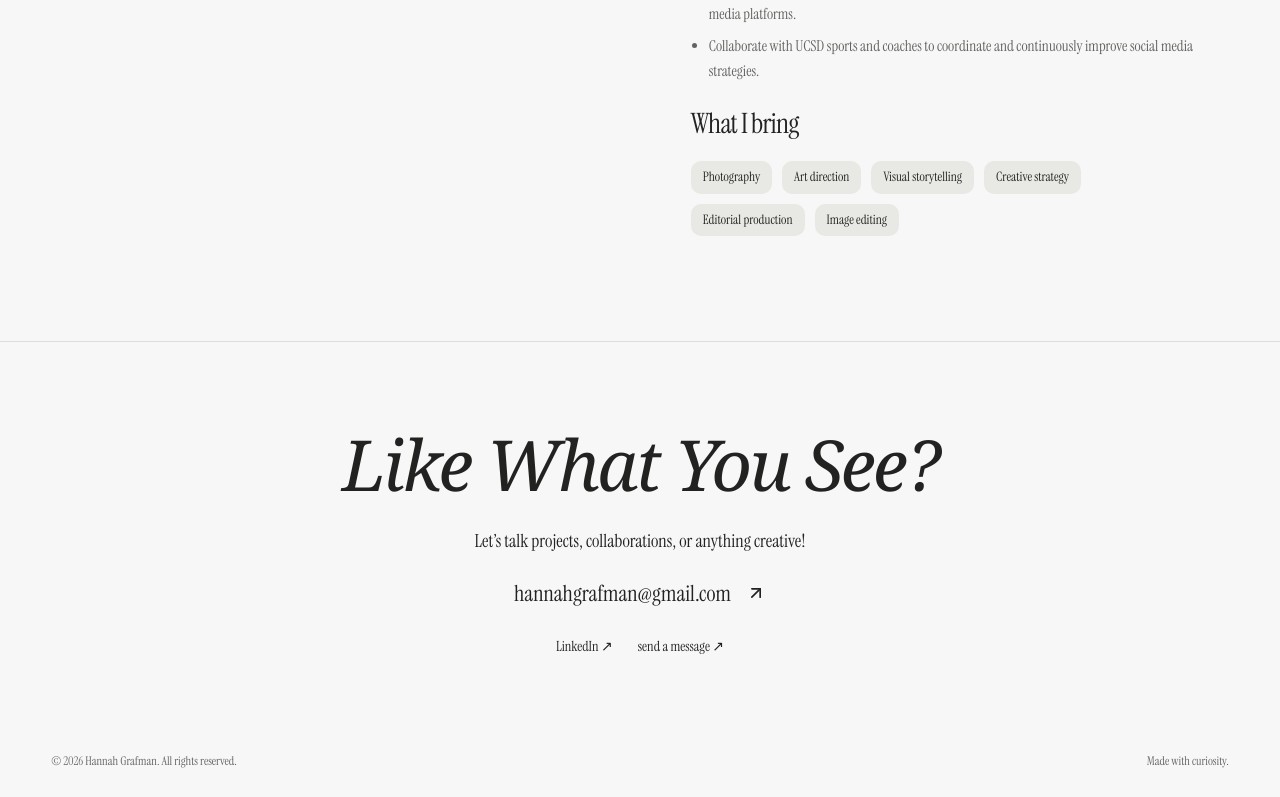
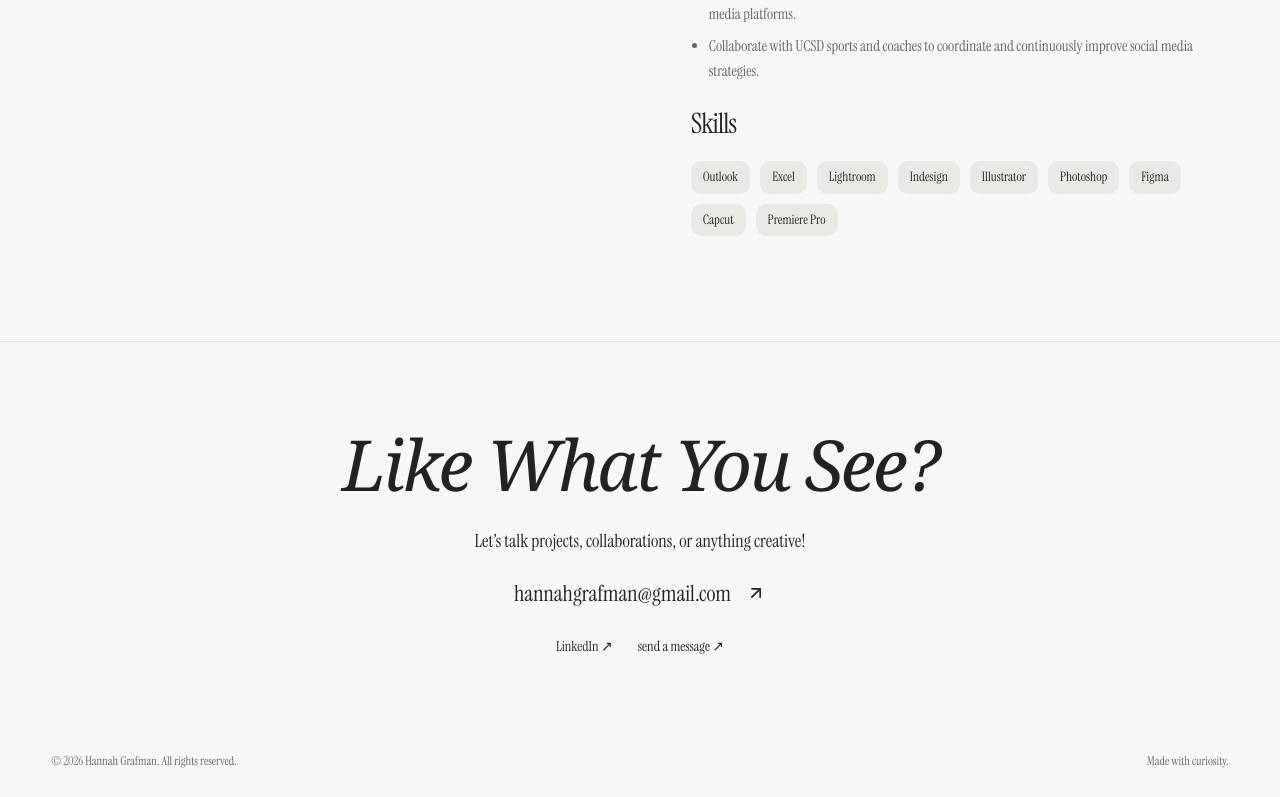
Before and after one commit to hannahgrafman/portfolio, a Next.js app: page /about in a window 1280 px wide. Shown: the part 1884-2681 px from the top of the page. Built offline with nearby package versions, Linux system fonts and the light colour scheme; no server answers; a web font is replaced by a local one.

Commit message:
Rename About skills heading and update software skill bubbles

```diff
--- a/src/app/about/page.tsx
+++ b/src/app/about/page.tsx
@@ -1,4 +1,4 @@
 import {site} from '@/data/site';
 import {EditorialImage} from '@/components/image';
 export const metadata={title:'About'};
-export default function About(){return <section className="section page-section"><p className="eyebrow">THE PERSON BEHIND THE LENS</p><h1>Always<br/><span className="serif">looking closer.</span></h1><div className="about-grid"><div><EditorialImage src="/images/hannah-beach-sunset.jpg" alt="Hannah standing by the ocean at sunset" className="portrait" priority/></div><div><h2>Hello! I'm Hannah Grafman</h2><p>{site.bio}</p><p>{site.biography}</p><p>{site.personalBio}</p><p className="eyebrow mt-8">{site.location}</p><h3 className="mt-12">Experience</h3>{site.experience.map(e=><div key={e.year} className="experience"><span className="eyebrow">{e.year}</span><h4>{e.title}</h4><p className="experience-role">{e.role} · {e.location}</p><ul className="experience-highlights">{e.highlights.map(highlight=><li key={highlight}>{highlight}</li>)}</ul></div>)}<h3 className="mt-12">What I bring</h3><ul className="skills">{site.skills.map(s=><li key={s}>{s}</li>)}</ul></div></div></section>}
+export default function About(){return <section className="section page-section"><p className="eyebrow">THE PERSON BEHIND THE LENS</p><h1>Always<br/><span className="serif">looking closer.</span></h1><div className="about-grid"><div><EditorialImage src="/images/hannah-beach-sunset.jpg" alt="Hannah standing by the ocean at sunset" className="portrait" priority/></div><div><h2>Hello! I'm Hannah Grafman</h2><p>{site.bio}</p><p>{site.biography}</p><p>{site.personalBio}</p><p className="eyebrow mt-8">{site.location}</p><h3 className="mt-12">Experience</h3>{site.experience.map(e=><div key={e.year} className="experience"><span className="eyebrow">{e.year}</span><h4>{e.title}</h4><p className="experience-role">{e.role} · {e.location}</p><ul className="experience-highlights">{e.highlights.map(highlight=><li key={highlight}>{highlight}</li>)}</ul></div>)}<h3 className="mt-12">Skills</h3><ul className="skills">{site.skills.map(s=><li key={s}>{s}</li>)}</ul></div></div></section>}
--- a/src/data/site.ts
+++ b/src/data/site.ts
@@ -8,7 +8,7 @@ export const site = {
   bio: "Hi! My name is Hannah Grafman and I'm currently a Business Economics and Cognitive Science student at the University of California San Diego.",
   biography: "I'm a multidisciplinary creative with a love for experiential marketing and photography. My goal is to bridge communities together through creative activations and artwork.",
   personalBio: "In my freetime I love to stay active by gymming, running, or playing pickleball, doing gel-x on myself or friends, and trying new food spots!",
-  skills: ['Photography', 'Art direction', 'Visual storytelling', 'Creative strategy', 'Editorial production', 'Image editing'],
+  skills: ["Outlook", "Excel", "Lightroom", "Indesign", "Illustrator", "Photoshop", "Figma", "Capcut", "Premiere Pro"],
   interests: ['Long walks with a camera', 'Independent magazines', 'Architecture & everyday objects', 'The changing California light'],
   experience: [
     {
```
